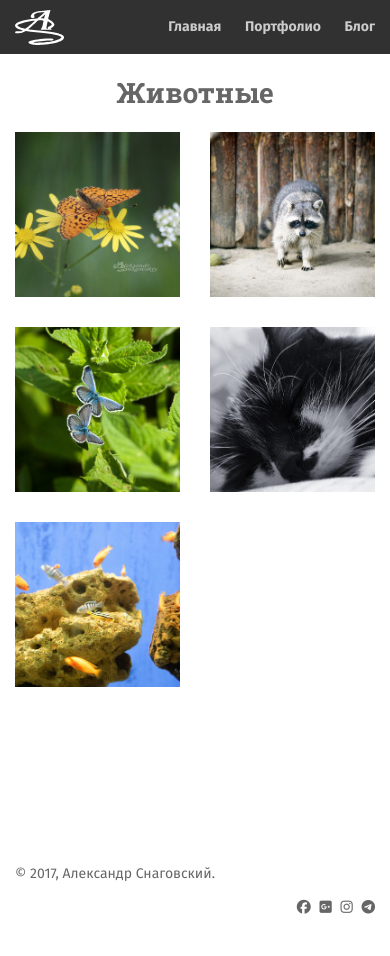
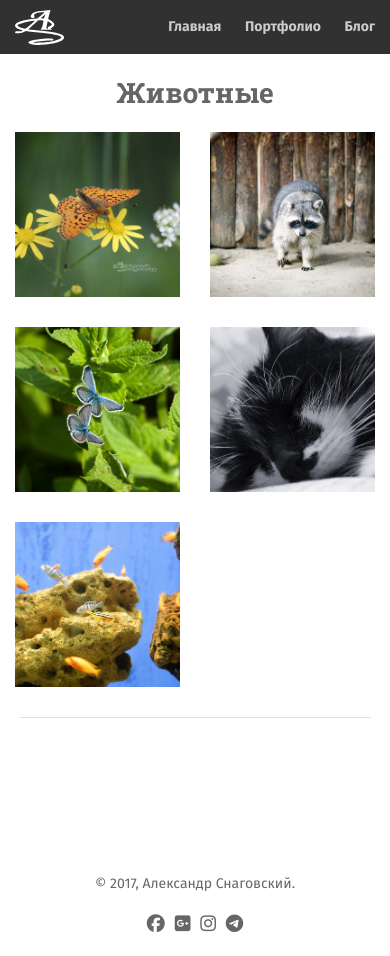
Before and after one commit to snagovskiy/snagovskiy, a Jekyll site: the page built from animals.md, in a window 390 px wide. Built offline with Jekyll 4.4.1, drawn with Linux system fonts in a browser that asks for light colours; nearby versions of some CDN libraries; before the commit the page ends 932 px from its top, so only the background shows below that.

Commit message:
add media

```diff
--- a/_layouts/gallery.html
+++ b/_layouts/gallery.html
@@ -20,6 +20,7 @@
         </div>
       </div>
     </div>
+    <div class="line"></div>
   </div>
   <div class="top" title="Наверх"><i class="fa fa-angle-double-up"></i></div>
   <footer class="fotter-mn">
--- a/sass/_media.sass
+++ b/sass/_media.sass
@@ -1,3 +1,13 @@
+@media (max-width: 768px)
+
+  .fotter-mn
+    .copy
+      text-align: center
+    .social
+      text-align: center
+      font-size: 1.8rem
+
+
 @media (min-width: 768px)
   .masthead-brand
     float: left
@@ -26,3 +36,11 @@
 @media (min-width: 992px)
   .masthead, .mastfoot, .cover-container
     width: 700px
+
+/* Extra Small Devices, Phones */
+@media only screen and (max-width : 480px)
+
+	.top
+		bottom: 20px
+		&.active
+			right: 20px
--- a/sass/main.sass
+++ b/sass/main.sass
@@ -203,16 +203,20 @@
             color: $acsent
       &:before
         border-bottom: 8px solid rgba(0, 0, 0, 0.75)
-.content
-  padding: 0 0 50px
 .album-t
   text-align: center
 .gallery_product
   margin-bottom: 30px
+.line
+  display: block
+  width: 90%
+  height: 1px
+  margin: 0 auto 40px
+  background-color: rgba(49, 49, 49, 0.15)
 
 .fotter-mn
-  margin: -50px auto 0
-  height: 50px
+  margin: -40px auto 0
+  height: 40px
   position: relative
   .social
     text-align: right
@@ -248,16 +252,6 @@
 		background-color: $acsent
 		opacity: 1
 
-/* Extra Small Devices, Phones */
-@media only screen and (max-width : 480px)
-	.top
-		bottom: 20px
-		&.active
-			right: 20px
-
-
-
-
 
 
 
```
Also changed, not shown: assets/css/main.css, 1 other file.
